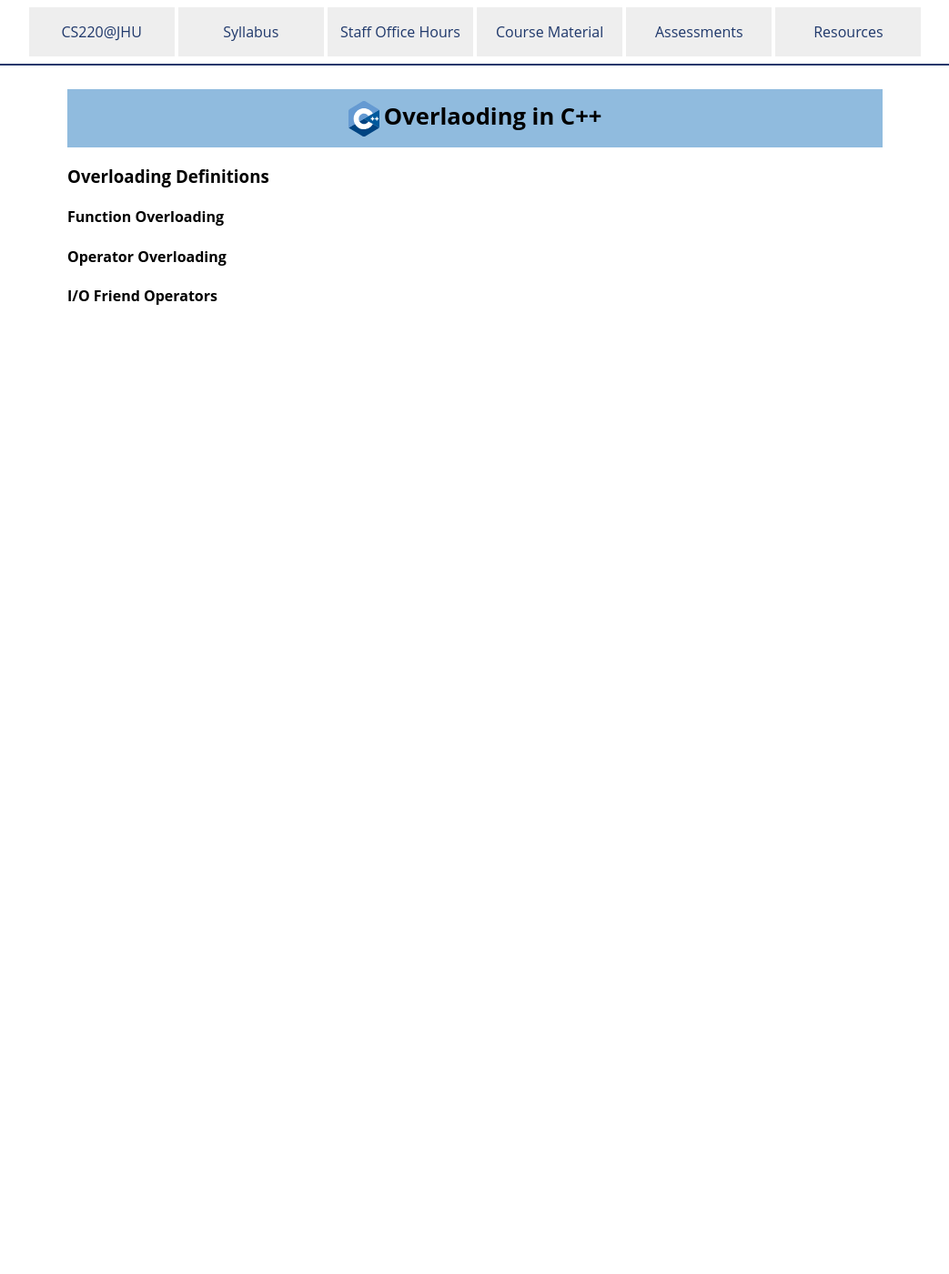
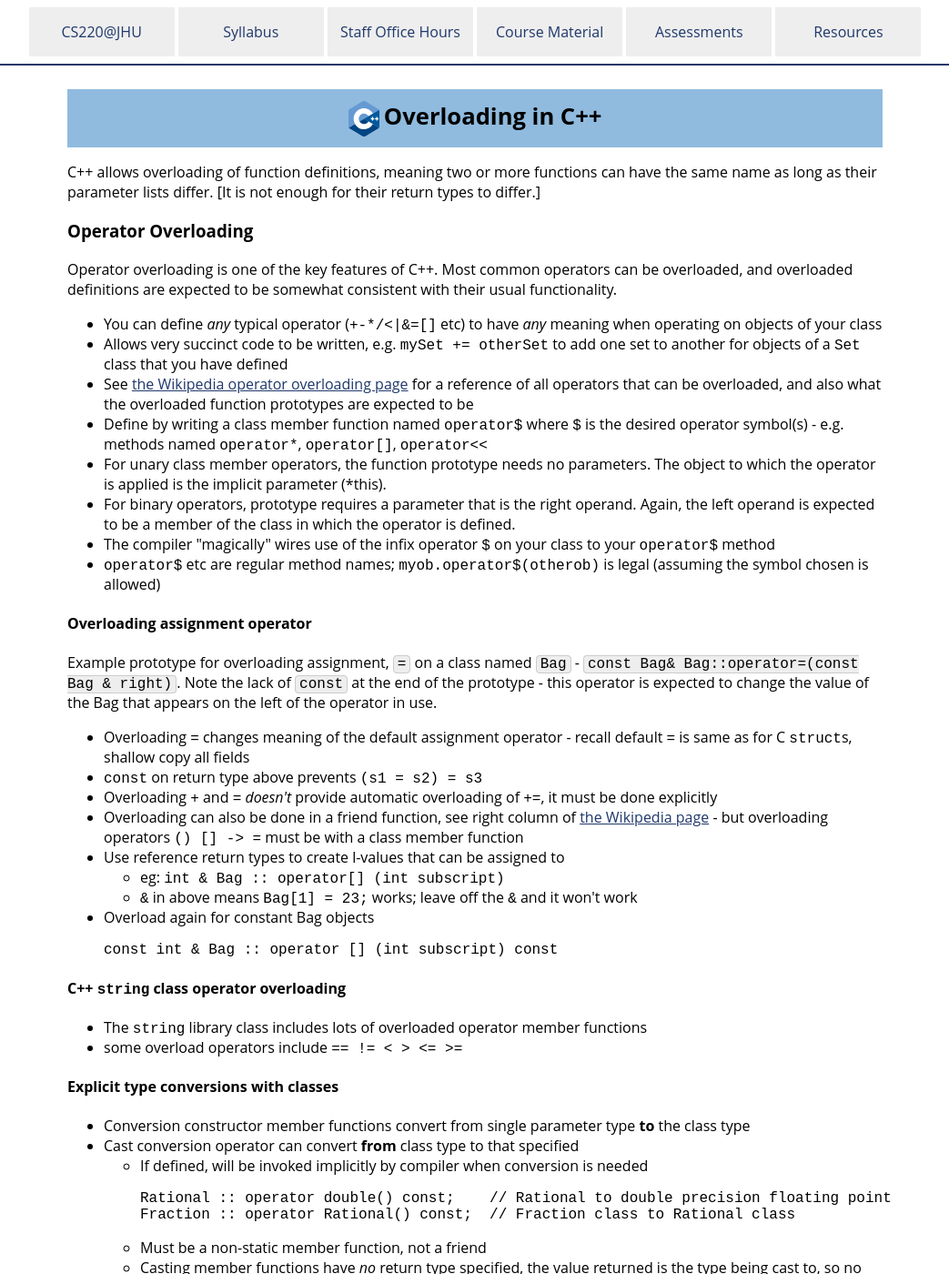
Before and after one commit to jhu-ip/cs220-f25, a Jekyll site: the page built from notes/notes-overloading.md, in a window 1280 px wide and 1400 px high. Shown: the whole window at 91% size, without its empty margins (118-1161 px from the left). Built offline with Jekyll 4.4.1, drawn with Linux system fonts in a browser that asks for light colours; some of the changed text lies outside the part shown.

Commit message:
added notes for overloading

```diff
--- a/notes/notes-overloading.md
+++ b/notes/notes-overloading.md
@@ -1,13 +1,91 @@
 ---
 id: notes-overloading
 layout: default
-title: Overlaoding in C++
+title: Overloading in C++
 ---
 
-<h3>Overloading Definitions</h3>
+C++ allows overloading of function definitions, meaning two or more functions can have the same name as long as their parameter lists differ. [It is not enough for their return types to differ.]
 
-<h4>Function Overloading</h4>
+<h3>Operator Overloading</h3>
 
-<h4>Operator Overloading</h4>
+Operator overloading is one of the key features of C++. Most common operators can be overloaded, and overloaded definitions are expected to be somewhat consistent with their usual functionality.
 
-<h4>I/O Friend Operators</h4>
+<ul>
+  <li> You can define <em>any</em> typical operator (<code>+-*/&lt;|&amp;=[]</code> etc) to have <em>any</em> meaning when operating on objects of your class
+</li>  <li>Allows very succinct code to be written, e.g. <code>mySet += otherSet</code> to add one set to another for objects of a <code>Set</code> class that you have defined
+</li>  <li>See <a href="http://en.wikipedia.org/wiki/Operators_in_C_and_C%2B%2B">the Wikipedia operator overloading page</a> for a reference of all operators that can be overloaded, and also what the overloaded function prototypes are expected to be
+</li>  <li> Define by writing a class member function named <code>operator$</code> where <code>$</code> is the desired operator symbol(s) -
+e.g. methods named <code>operator*</code>, <code>operator[]</code>, <code>operator&lt;&lt;</code>
+</li>  <li>For unary class member operators, the function prototype needs no parameters. The object to which the operator is applied is the implicit parameter (*this).
+</li>  <li>For binary operators, prototype requires a parameter that is the right operand. Again, the left operand is expected to be a member of the class in which the operator is defined.
+</li>  <li>The compiler "magically" wires use of the infix operator <code>$</code> on your class to your <code>operator$</code> method
+</li>  <li><code>operator$</code> etc are regular method names; <code>myob.operator$(otherob)</code> is legal (assuming the symbol chosen is allowed)
+</li></ul>
+
+<h4>Overloading assignment operator</h4>
+
+Example prototype for overloading assignment, <code>=</code> on a class named <code>Bag</code> - <code>const Bag& Bag::operator=(const Bag & right)</code>. Note the lack of <code>const</code> at the end of the prototype - this operator is expected to change the value of the Bag that appears on the left of the operator in use.
+
+<ul>
+  <li> Overloading <code>=</code> changes meaning of the default assignment operator - recall default <code>=</code> is same as for C <code>struct</code>s, shallow copy all fields
+</li>  <li> <code>const</code> on return type above prevents <code>(s1 = s2) = s3</code>
+</li>  <li> Overloading <code>+</code> and <code>=</code> <em>doesn't</em> provide automatic overloading of <code>+=</code>, it must be done explicitly
+</li>  <li> Overloading can also be done in a friend function, see right column of <a href="http://en.wikipedia.org/wiki/Operators_in_C_and_C%2B%2B">the Wikipedia page</a> - but overloading operators <code>() [] -&gt; =</code> must be with a class member function
+</li>  <li> Use reference return types to create l-values that can be assigned to
+<ul>  <li> eg:  <code>int & Bag :: operator[] (int subscript)</code>
+</li>  <li> <code>&amp;</code> in above means  <code>Bag[1] = 23;</code> works; leave off the <code>&amp;</code> and it won't work
+</li>    </ul>
+</li><li> Overload again for constant Bag objects
+    <pre>const int & Bag :: operator [] (int subscript) const</pre>
+</li>    </ul>
+
+<h4>C++ <code>string</code> class operator overloading</h4>
+
+<ul>
+<li>The <code>string</code> library class includes lots of overloaded operator member functions
+</li><li> some overload operators include <code>== != &lt; &gt; &lt;= &gt;=</code>
+</li>
+</ul>
+
+
+<h4>Explicit type conversions with classes</h4>
+
+<ul>
+<li>Conversion constructor member functions convert from single parameter type <strong>to</strong> the class type
+</li>  <li> Cast conversion operator can convert <strong>from</strong> class type to that specified
+    <ul>
+      <li>If defined, will be invoked implicitly by compiler when conversion is needed
+<pre>
+Rational :: operator double() const;    // Rational to double precision floating point
+Fraction :: operator Rational() const;  // Fraction class to Rational class
+</pre>
+</li>      <li> Must be a non-static member function, not a  friend
+</li>      <li> Casting member functions have <em>no</em> return type specified, the value returned is the type being cast to, so no need to list it twice
+</li>      </ul>
+</li></ul>
+
+
+<h3>Friend Functions</h3>
+
+Friend functions enable us to give a [helper, non-class] function access to private members of a particular class. Friends violate the principle of data encapsulation - use as little
+      as possible!!
+
+<ul>
+  <li> Declared with <code>friend</code> keyword in class definition (header file)
+</li>  <li> Defined outside the class (no use of ClassType:: scope operator)
+</li>  <li> Has access to all members of class (private and public)
+</li>
+</ul>
+
+<h4>Overloading via friend functions</h4>
+
+If the first argument (left operand) of a binary operator is not of a class type, you can't overload with a member method. Instead, you can overload with a <em>friend function</em>.
+
+Example for overloading <code>&lt;&lt;</code> on a <code>Rational</code> class:
+
+<ul>
+<li>Write a function with prototype <code>ostream & operator&lt;&lt;(ostream & os, const Rational & r)</code>
+</li>	<li>This function will define an overloaded <code>&lt;&lt;</code> binary operator where lhs is a stream object and rhs is a <code>Rational</code> object
+</li>	<li>Need to declare <code>friend ostream& operator&lt;&lt;(ostream &, const Rational &);</code> in class header - lets this (non-member) function <code>operator&lt;&lt;</code> have access to private fields
+</li><li>Note use of <code>ostream&</code> return type; the updated stream should be returned allowing for chaining of other stream insertion operations
+</ul>
```
Also changed, not shown: material.md (+2 -2 lines), resources.md (+1 -0 lines).
